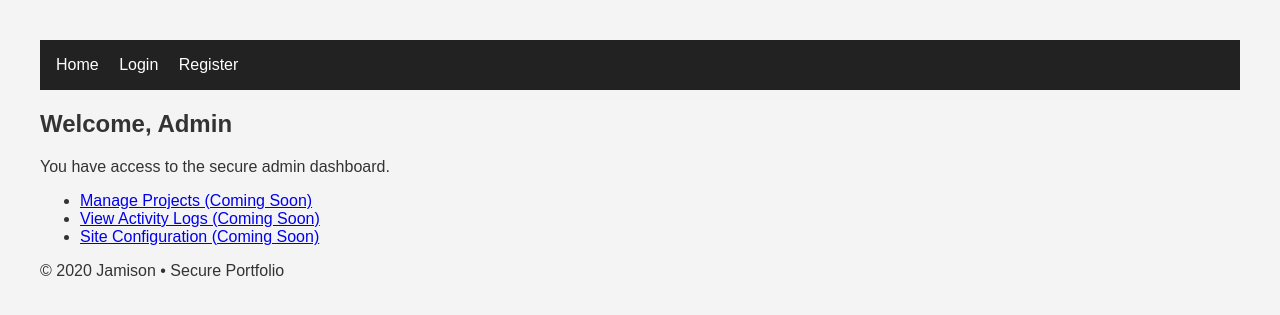
After one commit to JayStalt/secure-portfolio-site, a Flask app: template app/templates/dashboard.html in a window 1280 px wide. The commit adds this page. Shown: the top 315 px of the page. Run offline with Flask 3, Linux system fonts and the light colour scheme; the template is opened without the code that fills it: most values are stand-ins (such as "Sample title", 1, 10 or a date in 2020).

Commit message:
Add admin-only dashboard route with role-based access control and navigation visibility

```diff
--- a/app/templates/base.html
+++ b/app/templates/base.html
@@ -9,11 +9,15 @@
 <nav>
     <a href="{{ url_for('main.home') }}">Home</a>
     {% if current_user.is_authenticated %}
-        <a href="{{ url_for('main.logout') }}">Logout</a>
-    {% else %}
-        <a href="{{ url_for('main.login') }}">Login</a>
-        <a href="{{ url_for('main.register') }}">Register</a>
+    {% if current_user.email == 'admin@example.com' %}
+        <a href="{{ url_for('main.dashboard') }}">Dashboard</a>
     {% endif %}
+    <a href="{{ url_for('main.logout') }}">Logout</a>
+{% else %}
+    <a href="{{ url_for('main.login') }}">Login</a>
+    <a href="{{ url_for('main.register') }}">Register</a>
+{% endif %}
+
 </nav>
 
 <main>
--- /dev/null
+++ b/app/templates/dashboard.html
@@ -0,0 +1,13 @@
+{% extends "base.html" %}
+{% block title %}Admin Dashboard{% endblock %}
+
+{% block content %}
+<h2>Welcome, Admin</h2>
+<p>You have access to the secure admin dashboard.</p>
+
+<ul>
+    <li><a href="#">Manage Projects (Coming Soon)</a></li>
+    <li><a href="#">View Activity Logs (Coming Soon)</a></li>
+    <li><a href="#">Site Configuration (Coming Soon)</a></li>
+</ul>
+{% endblock %}
```
Also changed, not shown: app/routes.py (+9 -0 lines).
